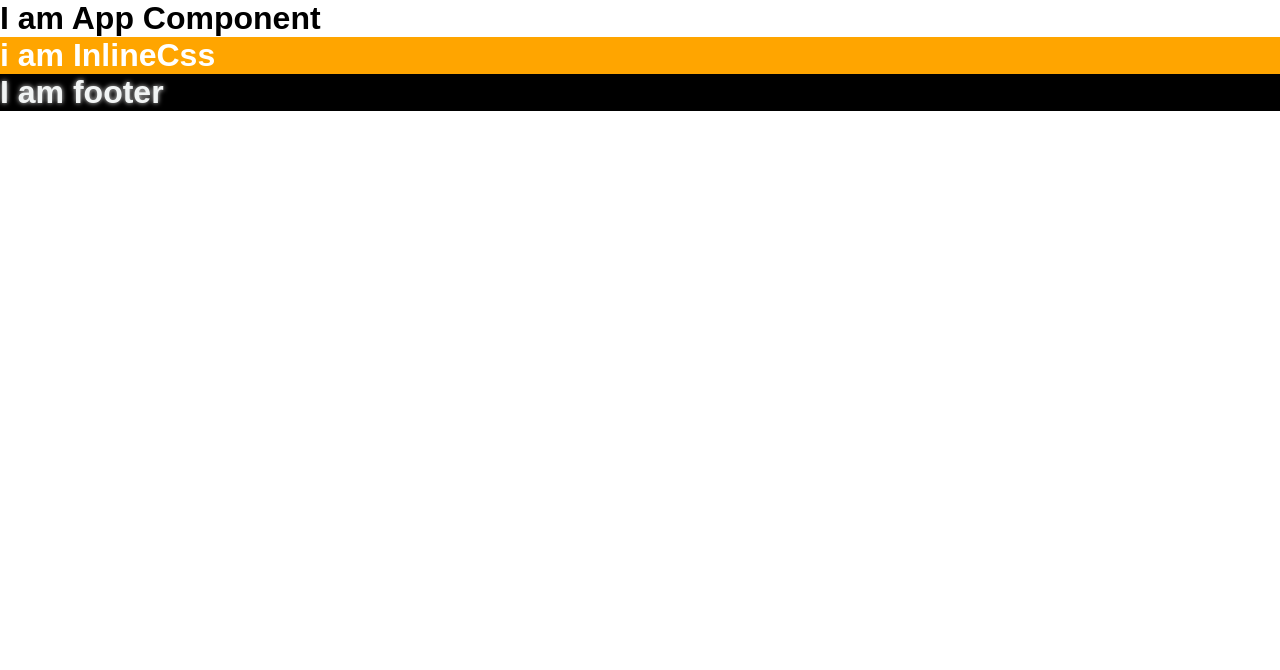
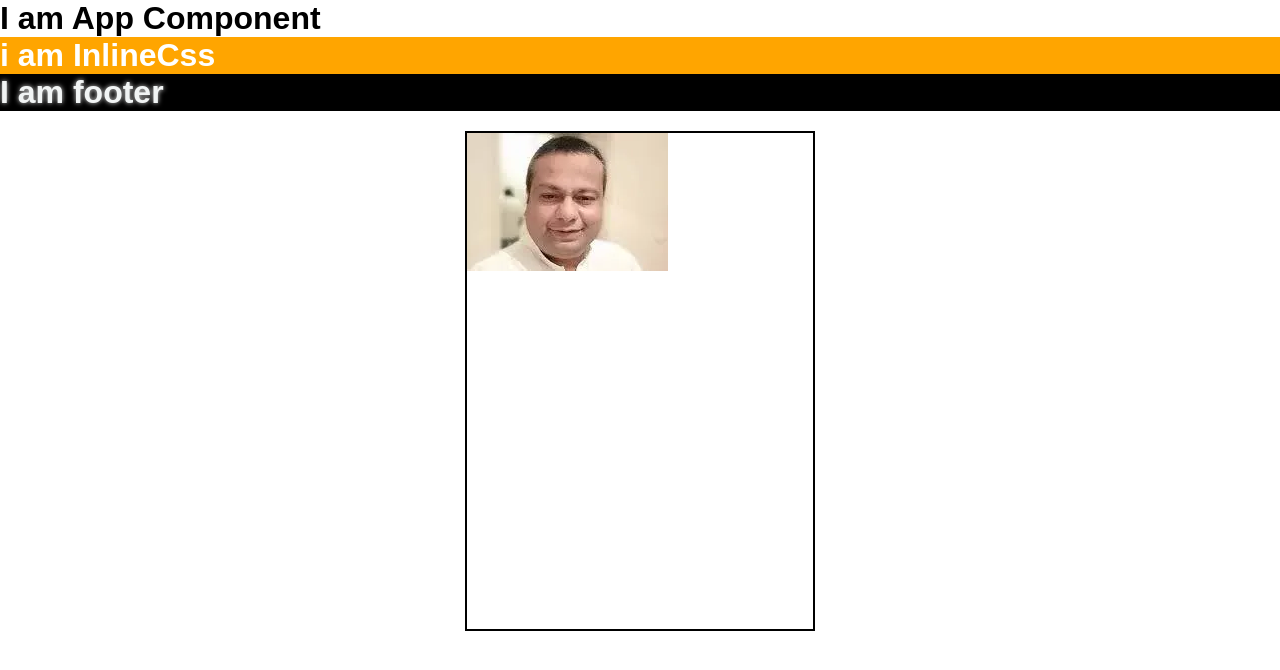
Before and after one commit to lexendx/React, a React (Create React App) app: page / in a window 1280 px wide. Shown: the top 670 px of the page. Built offline with nearby package versions, Linux system fonts and the light colour scheme.

Commit message:
adding image in css

```diff
--- a/src/App.jsx
+++ b/src/App.jsx
@@ -8,6 +8,7 @@ import Footer from "./ReactCss/Footer";
 import Parent from "./Props/Parent";
 import PropsDrillingParent from "./PropsDrilling/PropsDrillingParent";
 import InlineCss from "./ReactCss/InlineCss";
+import Profile from "./Images/Profile";
 const App = ()=>{
 return(
     <div>
@@ -20,6 +21,7 @@ return(
 <PropsDrillingParent></PropsDrillingParent> */}
 <InlineCss></InlineCss>
 <Footer></Footer>
+<Profile></Profile>
     </div>
 );
 
--- /dev/null
+++ b/src/Images/Profile.jsx
@@ -0,0 +1,11 @@
+import PIC from "./download.webp"
+import style from "./profile.module.css"
+const Profile=()=> {
+  return (
+   <section id={style.card}>
+    <img src={PIC}></img>
+   </section>
+  )
+}
+
+export default Profile
--- /dev/null
+++ b/src/Images/profile.module.css
@@ -0,0 +1,6 @@
+#card{
+    height: 500px;
+    width: 350px;
+    border: 2px solid black;
+    margin: 20px auto;
+}
```
Also changed, not shown: src/Images/download.webp (added).
